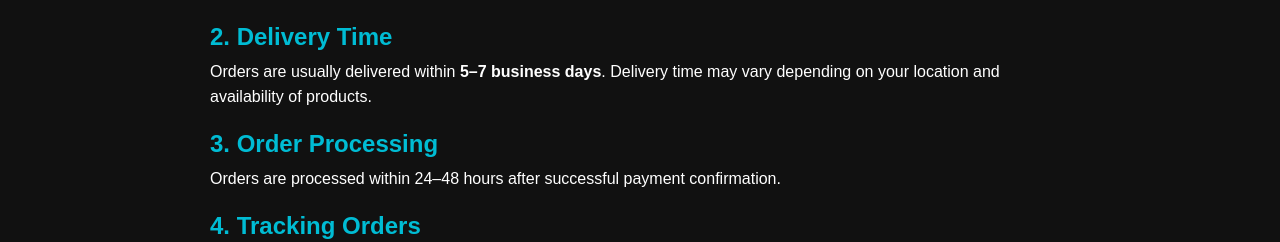
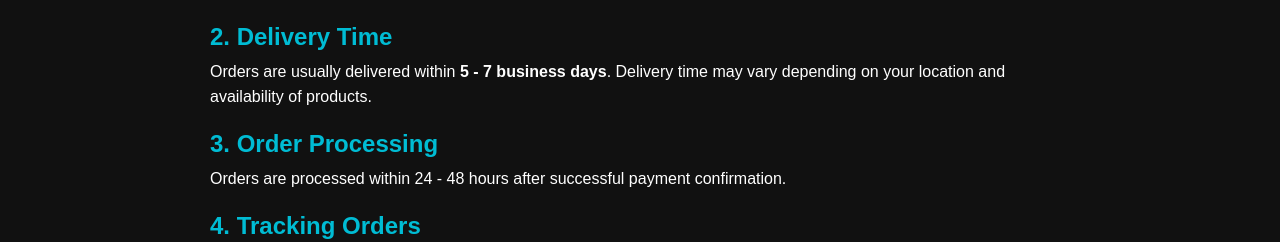
Before and after one commit to VISHAL29OCT/wonderbag, a React (Vite) app: page /shipping in a window 1280 px wide. Shown: the part 363-605 px from the top of the page. Built offline with nearby package versions, Linux system fonts and the light colour scheme; no server answers.

Commit message:
update something

```diff
--- a/src/components/Cartpage.jsx
+++ b/src/components/Cartpage.jsx
@@ -3,7 +3,7 @@ import { useState } from 'react'
 import "../App.css"
 import { useNavigate } from 'react-router-dom'
 import { useContext } from 'react'
-import CartContext from '../context/cartContext'
+import CartContext from '../context/CartContext'
 
 const Cartpage = () => {
     const { cart, removeItem, updateQty, setCartOpen } = useContext(CartContext)
--- a/src/components/Navbar.jsx
+++ b/src/components/Navbar.jsx
@@ -5,7 +5,7 @@ import { Link, useNavigate } from 'react-router-dom'
 import { useLocation } from 'react-router-dom'
 import { useEffect } from 'react'
 import Profile from './Profile'
-import { CartContext } from '../context/cartContext'
+import { CartContext } from '../context/CartContext'
 import { NavLink } from 'react-router-dom'
 
 const Navbar = ({ search, setSearch }) => {
--- a/src/components/SignUp.jsx
+++ b/src/components/SignUp.jsx
@@ -78,7 +78,7 @@ function SignUp() {
 
         <button type='submit'>Signup</button>
       </form>
-      <p>Already Have A Account ? <Link to="/SignIn">signin</Link></p>
+      <p>Already Have An Account ? <Link to="/SignIn">signin</Link></p>
 
 
 
--- a/src/main.jsx
+++ b/src/main.jsx
@@ -8,12 +8,12 @@ import Footer from './components/Footer.jsx'
 import ProductDetails from './pages/ProductDetails.jsx'
 import { useState, useEffect, useContext } from 'react'
 import Cartpage from './components/Cartpage.jsx'
-import SignIn from './components/Signin.jsx'
+import SignIn from './components/SignIn.jsx'
 import SignUp from './components/Signup.jsx'
 import Profile from './components/Profile.jsx'
 import ProtectedRoute from './components/ProtectedRoute.jsx'
 import Checkout from './pages/Checkout.jsx'
-import CartContext, { CartProvider } from './context/cartContext.jsx'
+import CartContext, { CartProvider } from './context/CartContext.jsx'
 import Myorders from './components/Myorders.jsx'
 import Myprofile from './components/Myprofile.jsx'
 import Terms from './pages/Terms.jsx'
--- a/src/pages/Checkout.jsx
+++ b/src/pages/Checkout.jsx
@@ -2,7 +2,7 @@ import React from 'react'
 import { useState, useEffect, useContext } from 'react'
 import "../App.css"
 import { Link, useNavigate } from 'react-router-dom'
-import { CartContext } from '../context/cartContext'
+import { CartContext } from '../context/CartContext'
 
 function Checkout() {
     const { cart, setCart } = useContext(CartContext)
--- a/src/pages/ProductDetails.jsx
+++ b/src/pages/ProductDetails.jsx
@@ -3,7 +3,7 @@ import { useParams } from 'react-router-dom'
 import { useState, useEffect } from 'react'
 import { Link } from 'react-router-dom'
 import { useContext } from 'react'
-import { CartContext } from '../context/cartContext'
+import { CartContext } from '../context/CartContext'
 
 const ProductDetails = () => {
     const { addToCart, setCartOpen } = useContext(CartContext)
--- a/src/pages/Shipping.jsx
+++ b/src/pages/Shipping.jsx
@@ -20,7 +20,7 @@ const Shipping = () => {
       <section>
         <h2>2. Delivery Time</h2>
         <p>
-          Orders are usually delivered within <strong>5–7 business days</strong>.
+          Orders are usually delivered within <strong>5 - 7 business days</strong>.
           Delivery time may vary depending on your location and availability of products.
         </p>
       </section>
@@ -28,7 +28,7 @@ const Shipping = () => {
       <section>
         <h2>3. Order Processing</h2>
         <p>
-          Orders are processed within 24–48 hours after successful payment confirmation.
+          Orders are processed within 24 - 48 hours after successful payment confirmation.
         </p>
       </section>
 
```
